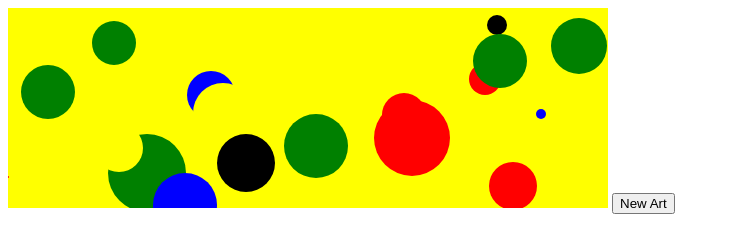
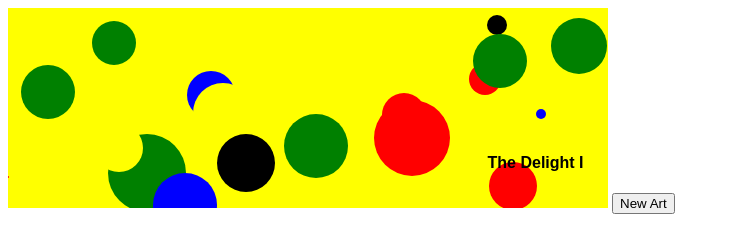
Before and after one commit to nabilatsoulcade/javascriptcanvasartgen, a plain HTML site: page index.html in a window 1280 px wide. Both pictures are taken after a click on the button "New Art". Shown: the whole page, without its empty margins (0-730 px from the left). Drawn offline with Linux system fonts and the light colour scheme.

Commit message:
Add files via upload

```diff
--- a/index.html
+++ b/index.html
@@ -15,11 +15,27 @@
           drawCircle(canvas,context,color);
           }
       //Generate a random title
+      var title = makeTitle();
+      //Draw the title
+      drawText(canvas,context,title);
+    }
+    function makeTitle(){
+      var lines = [['The','A','My','Thee'],['Delight','Horror','Escpade','Reflection'],['I','II','III','V']]
+      var title = '';
+      for (var i=0; i<lines.length; i++){
+        var random = Math.floor(Math.random() * lines[i].length);
+        title += lines[i][random] + ' ';
+      }
 
-      //Draw the title
-
+      return title;
     }
 
+    function drawText (canvas,context,title){
+      context.fillstyle = 'white';
+      context.font = 'bold 1em sans-serif';
+      context.textAlign = 'right';
+      context.fillText(title,canvas.width - 20,canvas.height-40);
+    }
     function degreesToradians(degrees){
       return(degrees * Math.PI)/180;
     }
```
